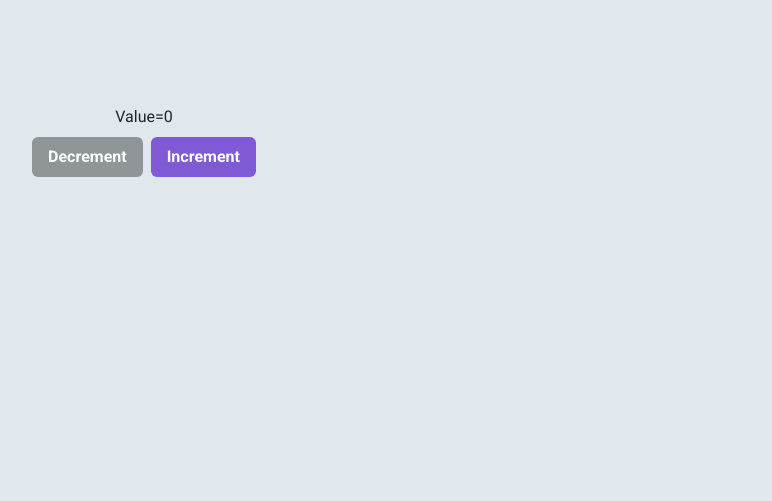
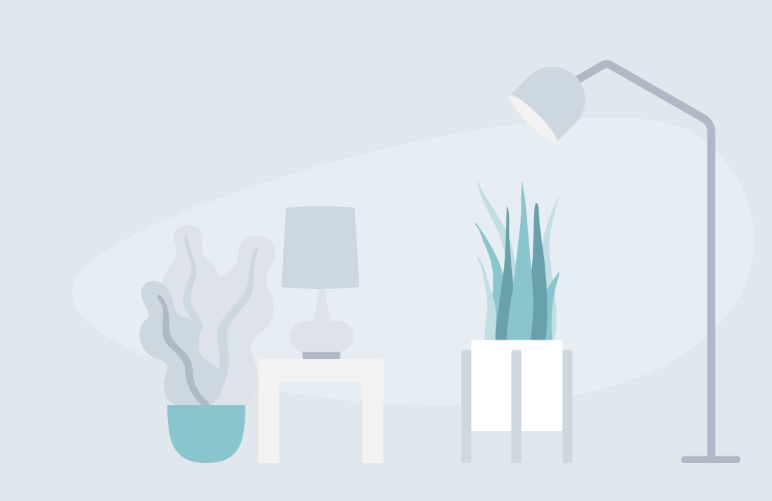
Before and after one commit to tpaphysics/tdd-kanban, a React (Vite) app: page / in a window 1280 px wide. Shown: the part 259-760 px from the top of the page, without its empty margins (496-1268 px from the left). Built offline with nearby package versions, Linux system fonts and the light colour scheme.

Commit message:
style: create app scene

```diff
--- a/src/App.tsx
+++ b/src/App.tsx
@@ -1,7 +1,18 @@
-import Counter from "./Components/Example/Counter/Counter";
+import { Flex } from '@chakra-ui/react';
+import Counter from './Components/Example/Counter/Counter';
 
 function App() {
-  return <Counter />;
+  return (
+    <Flex
+      w='100vw'
+      h='100vh'
+      flexDir='column'
+      bgImage='url(scene.svg)'
+      backgroundRepeat='no-repeat'
+      bgPosition='bottom'
+      backgroundPosition='95% 80%'
+    ></Flex>
+  );
 }
 
 export default App;
```
Also changed, not shown: public/scene.svg (added).
